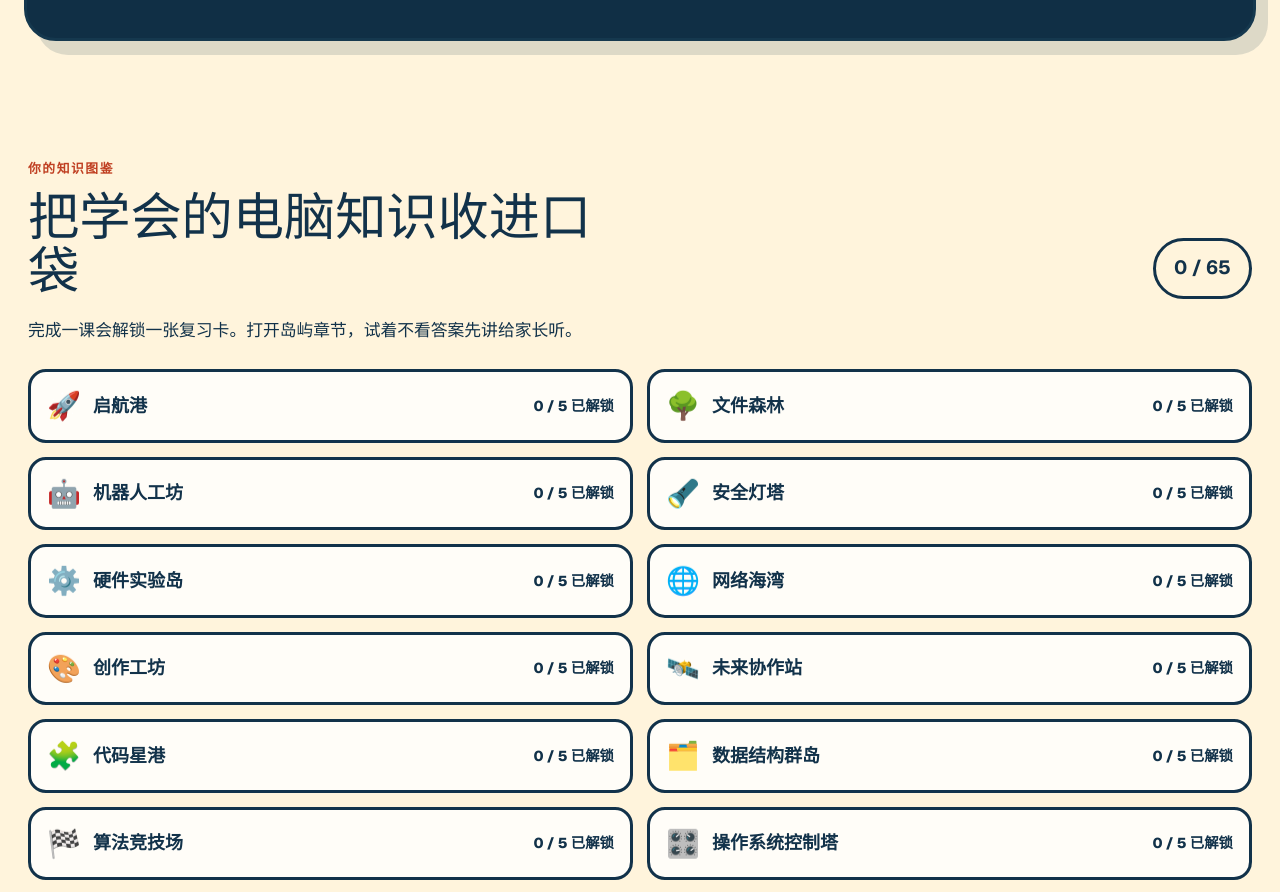
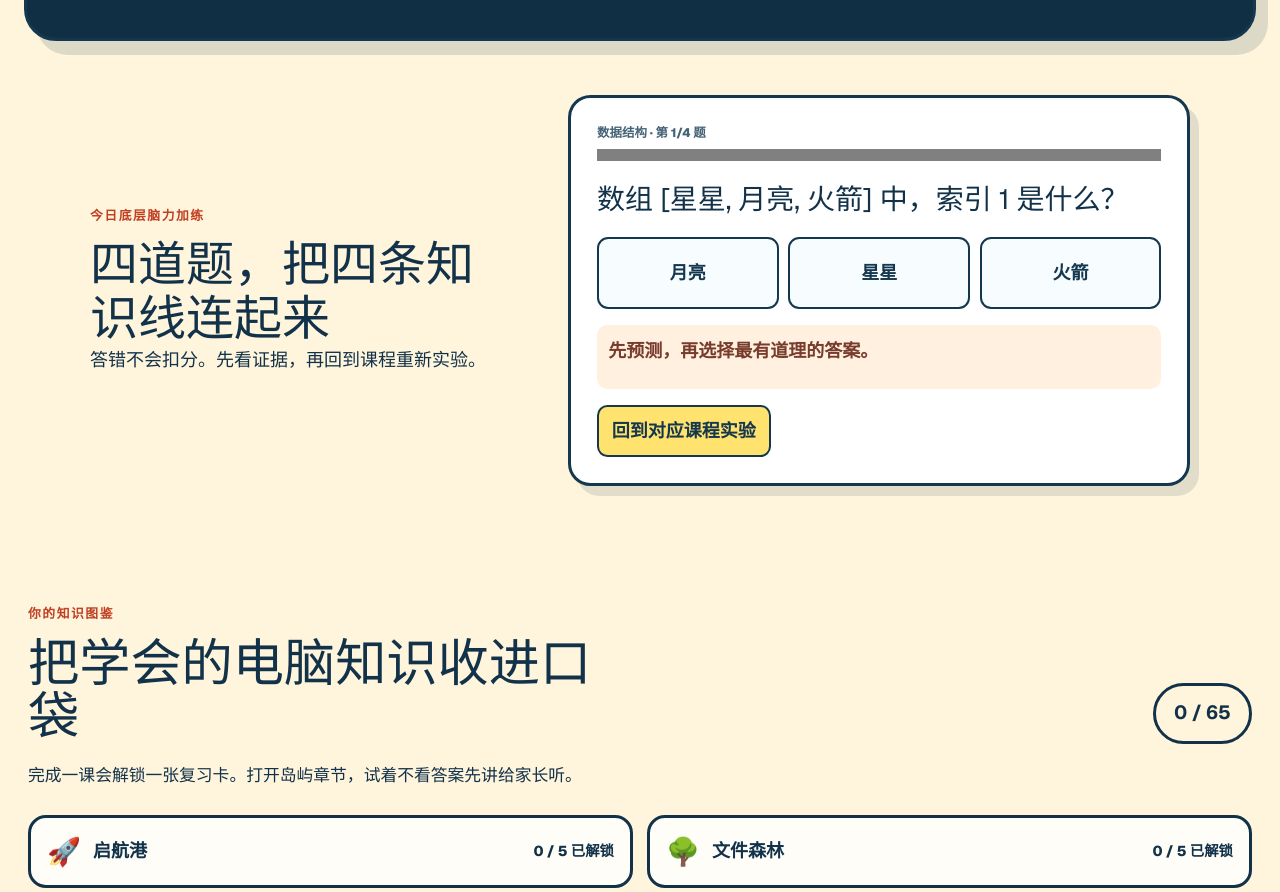
Before and after one commit to oldshipmaster/computer-study, a Next.js app: page / in a window 1280 px wide. Shown: the part 3449-4341 px from the top of the page. Built offline with nearby package versions, Linux system fonts and the light colour scheme.

Commit message:
feat: add daily foundations practice game

```diff
--- a/app/globals.css
+++ b/app/globals.css
@@ -3797,6 +3797,22 @@ html.bit-island-document--reduced-motion *::after,
 .foundation-roadmap-step--complete > span { background: #176f59 !important; color: white; }
 @media (max-width: 52rem) { .foundation-roadmap-grid { grid-template-columns: 1fr; } }
 @media (max-width: 38rem) { .foundation-roadmap { width: min(100% - 32px, 1320px); } .foundation-roadmap li { grid-template-columns: auto minmax(0, 1fr); } .foundation-roadmap li button { grid-column: 1 / -1; width: 100%; max-width: none; } }
+.foundation-practice { display: grid; width: min(100% - 48px, 1100px); margin: 54px auto; grid-template-columns: minmax(0, .8fr) minmax(0, 1.2fr); align-items: center; gap: clamp(1.2rem, 5vw, 4rem); }
+.foundation-practice > header h2 { margin: 0; font-size: clamp(1.8rem, 4vw, 3rem); line-height: 1.12; }
+.foundation-practice-console { display: grid; gap: 1rem; min-width: 0; padding: clamp(1rem, 3vw, 1.6rem); border: 3px solid #15384e; border-radius: 1.4rem; background: white; box-shadow: 9px 10px 0 rgb(18 50 74 / 12%); }
+.foundation-practice-progress { display: grid; gap: .4rem; color: #456377; font-size: .78rem; font-weight: 800; }
+.foundation-practice-progress progress { width: 100%; height: .7rem; accent-color: #176f59; }
+.foundation-practice-console h3 { margin: 0; font-size: clamp(1.25rem, 3vw, 1.75rem); }
+.foundation-practice-console [role="group"] { display: grid; grid-template-columns: repeat(3, 1fr); gap: .6rem; }
+.foundation-practice-console [role="group"] button { min-height: 4.5rem; padding: .65rem; border: 2px solid #15384e; border-radius: .7rem; background: #f7fcff; color: #15384e; font-weight: 800; }
+.foundation-practice-console [role="group"] button[aria-pressed="true"] { background: #ffe36e; }
+.foundation-practice-console [role="status"] { min-height: 4rem; margin: 0; padding: .7rem; border-radius: .65rem; background: #fff0df; color: #783c2d; font-weight: 750; }
+.foundation-practice-console [role="status"].is-correct { background: #dff7e8; color: #176145; }
+.foundation-practice-actions { display: flex; flex-wrap: wrap; gap: .6rem; }
+.foundation-practice-actions button { min-height: 44px; padding: .6rem .8rem; border: 2px solid #15384e; border-radius: .65rem; background: #e9f7ff; color: #15384e; font-weight: 800; }
+.foundation-practice-actions button:last-child { background: #ffe36e; }
+@media (max-width: 48rem) { .foundation-practice { grid-template-columns: 1fr; } }
+@media (max-width: 38rem) { .foundation-practice { width: min(100% - 32px, 1100px); } .foundation-practice-console [role="group"] { grid-template-columns: 1fr; } .foundation-practice-console [role="group"] button { min-height: 3.6rem; } }
 .advanced-foundation-lesson { min-width: 0; padding: clamp(1rem, 3vw, 1.6rem); border-radius: 1.5rem; background: linear-gradient(145deg, #eef8ff, #fff7d9); color: #15384e; }
 .advanced-concept-demo { display: grid; min-height: 18rem; place-items: center; align-content: center; gap: 1.25rem; text-align: center; }
 .concept-journey { display: grid; width: min(100%, 44rem); justify-items: center; gap: 1.2rem; }
--- /dev/null
+++ b/components/FoundationPractice.tsx
@@ -0,0 +1,35 @@
+"use client";
+
+import { useMemo, useState } from "react";
+import { createFoundationPractice } from "@/lib/advanced-foundations/practice";
+
+export function FoundationPractice({ onStartCourse }: { onStartCourse: (courseId: string) => void }) {
+  const [round, setRound] = useState(0);
+  const [index, setIndex] = useState(0);
+  const [choice, setChoice] = useState<string | null>(null);
+  const [score, setScore] = useState(0);
+  const questions = useMemo(() => createFoundationPractice(round), [round]);
+  const question = questions[index];
+  const correct = choice === question?.answer;
+  const finished = index === questions.length - 1 && correct;
+
+  function answer(option: string) {
+    if (correct) return;
+    setChoice(option);
+    if (option === question.answer) setScore((value) => value + 1);
+  }
+
+  function next() { setIndex((value) => value + 1); setChoice(null); }
+  function restart() { setRound((value) => value + 1); setIndex(0); setChoice(null); setScore(0); }
+
+  return <section className="foundation-practice" aria-labelledby="foundation-practice-heading">
+    <header><p className="section-kicker">今日底层脑力加练</p><h2 id="foundation-practice-heading">四道题，把四条知识线连起来</h2><p>答错不会扣分。先看证据，再回到课程重新实验。</p></header>
+    <div className="foundation-practice-console">
+      <div className="foundation-practice-progress"><span>{question.domain} · 第 {index + 1}/{questions.length} 题</span><progress aria-label="本轮加练进度" max={questions.length} value={index + (correct ? 1 : 0)} /></div>
+      <h3>{question.prompt}</h3>
+      <div role="group" aria-label="选择答案">{question.options.map((option) => <button aria-pressed={choice === option} disabled={correct} key={option} onClick={() => answer(option)} type="button">{option}</button>)}</div>
+      <p className={correct ? "is-correct" : ""} role="status">{choice ? correct ? `答对了：${question.explanation}` : `再想想：${question.explanation}` : "先预测，再选择最有道理的答案。"}</p>
+      <div className="foundation-practice-actions"><button onClick={() => onStartCourse(question.courseId)} type="button">回到对应课程实验</button>{correct && !finished ? <button onClick={next} type="button">下一题</button> : null}{finished ? <button onClick={restart} type="button">再来一组 · 本轮 {score}/4</button> : null}</div>
+    </div>
+  </section>;
+}
--- a/components/IslandMap.tsx
+++ b/components/IslandMap.tsx
@@ -13,6 +13,7 @@ import { ComputerDictionary } from "@/components/ComputerDictionary";
 import { ChildReviewQueue } from "@/components/ChildReviewQueue";
 import { TermMatchChallenge } from "@/components/TermMatchChallenge";
 import { FoundationRoadmap } from "@/components/FoundationRoadmap";
+import { FoundationPractice } from "@/components/FoundationPractice";
 import type { CourseConfidence } from "@/lib/review-queue";
 import {
   ISLANDS,
@@ -221,6 +222,7 @@ export function IslandMap({
       {mission.complete ? <CompletionCertificate /> : null}
 
       <FoundationRoadmap completedCourseIds={completedCourseIds} onStartCourse={onStartCourse} />
+      <FoundationPractice onStartCourse={onStartCourse} />
       <KnowledgeAtlas completedCourseIds={completedCourseIds} onStartCourse={onStartCourse} />
       <ComputerDictionary onStartCourse={onStartCourse} soundEnabled={soundEnabled} />
       <TermMatchChallenge completedCourseIds={completedCourseIds} key={`terms-${completedCourseIds.join("|")}`} />
--- /dev/null
+++ b/lib/advanced-foundations/practice.ts
@@ -0,0 +1,39 @@
+import type { AdvancedCourseId } from "./course-ids.ts";
+
+export interface FoundationPracticeQuestion {
+  id: string;
+  domain: "数据结构" | "算法" | "操作系统" | "系统与网络";
+  courseId: AdvancedCourseId;
+  prompt: string;
+  options: readonly [string, string, string];
+  answer: string;
+  explanation: string;
+}
+
+const BANK: readonly (readonly FoundationPracticeQuestion[])[] = [
+  [
+    { id: "array-index", domain: "数据结构", courseId: "array-lockers", prompt: "数组 [星星, 月亮, 火箭] 中，索引 1 是什么？", options: ["月亮", "星星", "火箭"], answer: "月亮", explanation: "数组索引从 0 开始，所以索引 1 是第二项。" },
+    { id: "queue-first", domain: "数据结构", courseId: "stack-queue-dock", prompt: "小鲸、海星、海豚依次排队，谁先离开队列？", options: ["小鲸", "海豚", "海星"], answer: "小鲸", explanation: "队列先进先出，最先加入的小鲸先离开。" },
+    { id: "graph-edge", domain: "数据结构", courseId: "graph-routes", prompt: "图中两个地点之间可以直接移动，需要有什么？", options: ["连接它们的边", "相同的名字", "相同的颜色"], answer: "连接它们的边", explanation: "图用边表示节点之间可以直接到达。" },
+  ],
+  [
+    { id: "binary-half", domain: "算法", courseId: "binary-search", prompt: "二分搜索比较中间值后，下一步是什么？", options: ["排除不可能的一半", "重新随机猜", "删除全部资料"], answer: "排除不可能的一半", explanation: "资料有序时，大小关系能排除一半范围。" },
+    { id: "sort-neighbor", domain: "算法", courseId: "bubble-sort", prompt: "冒泡排序每一步比较谁？", options: ["相邻的两个项目", "第一项和最后一项", "三个随机项目"], answer: "相邻的两个项目", explanation: "冒泡排序沿序列比较相邻项目，顺序错就交换。" },
+    { id: "cost-proof", domain: "算法", courseId: "algorithm-efficiency", prompt: "公平比较两个算法，输入应该怎样？", options: ["使用相同输入", "一个多一个少", "完全不运行"], answer: "使用相同输入", explanation: "相同输入下记录步骤数，比较才有意义。" },
+  ],
+  [
+    { id: "process-wait", domain: "操作系统", courseId: "program-process", prompt: "进程正在等键盘输入，它处于什么状态？", options: ["等待", "运行", "完成"], answer: "等待", explanation: "缺少输入时进程无法继续，会进入等待状态。" },
+    { id: "memory-release", domain: "操作系统", courseId: "memory-allocation", prompt: "任务结束后，内存空间应该怎样？", options: ["释放并复用", "永久占用", "变成键盘"], answer: "释放并复用", explanation: "操作系统回收已结束任务的空间，供新任务使用。" },
+    { id: "device-order", domain: "操作系统", courseId: "device-coordination", prompt: "多份作业共享一台打印机，怎样避免混乱？", options: ["排成设备队列", "同时覆盖打印", "随机删除作业"], answer: "排成设备队列", explanation: "设备队列让请求按顺序获得共享设备。" },
+  ],
+  [
+    { id: "cycle-order", domain: "系统与网络", courseId: "instruction-cycle", prompt: "取指之后，CPU 的下一阶段通常是什么？", options: ["译码", "写回", "关机"], answer: "译码", explanation: "CPU 先取到指令，再译码理解需要执行的操作。" },
+    { id: "layer-unpack", domain: "系统与网络", courseId: "network-layers", prompt: "网络消息到达后，包装按什么顺序拆？", options: ["从外到内", "从内到外", "永远不拆"], answer: "从外到内", explanation: "发送时逐层向外包装，接收时从最外层反向拆开。" },
+    { id: "ack-missing", domain: "系统与网络", courseId: "reliable-transfer", prompt: "发送方没等到数据块确认，超时后应该做什么？", options: ["重传缺失块", "假装成功", "删除接收方"], answer: "重传缺失块", explanation: "确认和超时让发送方发现丢失并进行重传。" },
+  ],
+] as const;
+
+export function createFoundationPractice(seed: number): FoundationPracticeQuestion[] {
+  const safeSeed = Number.isFinite(seed) ? Math.abs(Math.floor(seed)) : 0;
+  return BANK.map((questions, domainIndex) => questions[(safeSeed + domainIndex) % questions.length]);
+}
```
Also changed, not shown: 1 other file (tests, documents, lock files or other folders).
